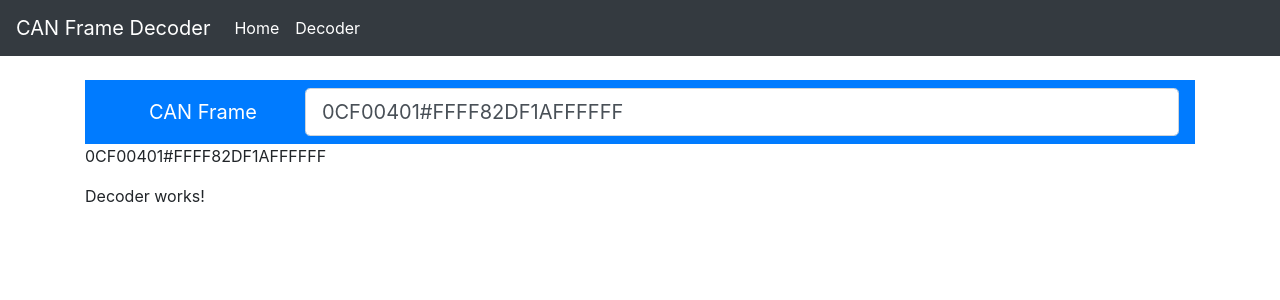
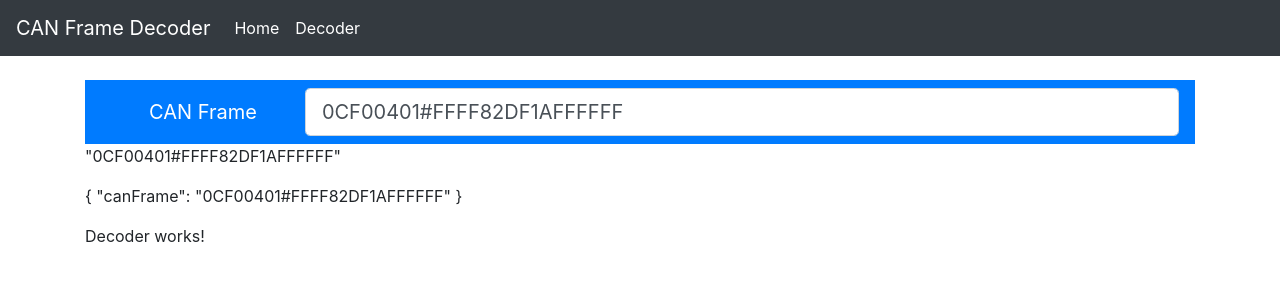
Before and after one commit to rodp82/can-frame-decoder, an Angular app: page /decoder in a window 1280 px wide. Shown: the top 300 px of the page. Built offline with nearby package versions, Linux system fonts and the light colour scheme.

Commit message:
Fixed onChange event

```diff
--- a/src/app/decoder/decoder.component.html
+++ b/src/app/decoder/decoder.component.html
@@ -1,14 +1,16 @@
 <nav class="navbar navbar-dark bg-primary">
-  <form class="form-inline" style="width: 100%">
+  <form class="form-inline" style="width: 100%" #form="ngForm">
     <label for="canFrame" class="col-form-label col-form-label-lg mx-5 text-white">CAN Frame</label>
     <input type="text" name="canFrame" id="canFrame"
            class="form-control form-control-lg" style="flex-grow: 1"
            placeholder="18FEEE00#795ADE2CFFFFFEFF"
            [ngModel]="canFrame"
-           (ngModelChange)="onChange($event)">
+           (ngModelChange)="onChange($event)"
+           required>
   </form>
 </nav>
-<p>{{canFrame}}</p>
+<p>{{canFrame | json}}</p>
+<p>{{form.value | json}}</p>
 <p>
   Decoder works!
 </p>
--- a/src/app/decoder/decoder.component.ts
+++ b/src/app/decoder/decoder.component.ts
@@ -3,45 +3,41 @@ import { Subject } from 'rxjs/Subject';
 import 'rxjs/add/operator/debounceTime';
 import 'rxjs/add/operator/distinctUntilChanged';
 
+
 @Component({
-  selector    : 'app-decoder',
+  selector : 'app-decoder',
   templateUrl : './decoder.component.html',
-  styleUrls   : [ './decoder.component.scss' ]
+  styleUrls : [ './decoder.component.scss' ]
 })
 export class DecoderComponent implements OnInit {
 
-  canFrame: string                = '';
+  canFrame: string = '0CF00401#FFFF82DF1AFFFFFF';
   canFrameChange: Subject<string> = new Subject<string>();
 
   pgns = {
     61442 : {
-      name    : 'Electronic Transmission Controller 1',
+      name : 'Electronic Transmission Controller 1',
       acronym : 'ETC1',
-      spns    : []
+      spns : []
     }
   };
 
   constructor() {
-    this.canFrame = '0CF00401#FFFF82DF1AFFFFFF';
     this.canFrameChange
       .debounceTime(500)
       .distinctUntilChanged()
-      .subscribe(this.decode);
+      .subscribe(newStr => this.decode(newStr));
   }
 
   ngOnInit() {
   }
 
   onChange(text: string) {
-    console.log('changing');
     this.canFrameChange.next(text);
   }
 
   decode(canFrame: string) {
-    console.log('changed');
     this.canFrame = canFrame;
-
   }
 
-
 }
```
